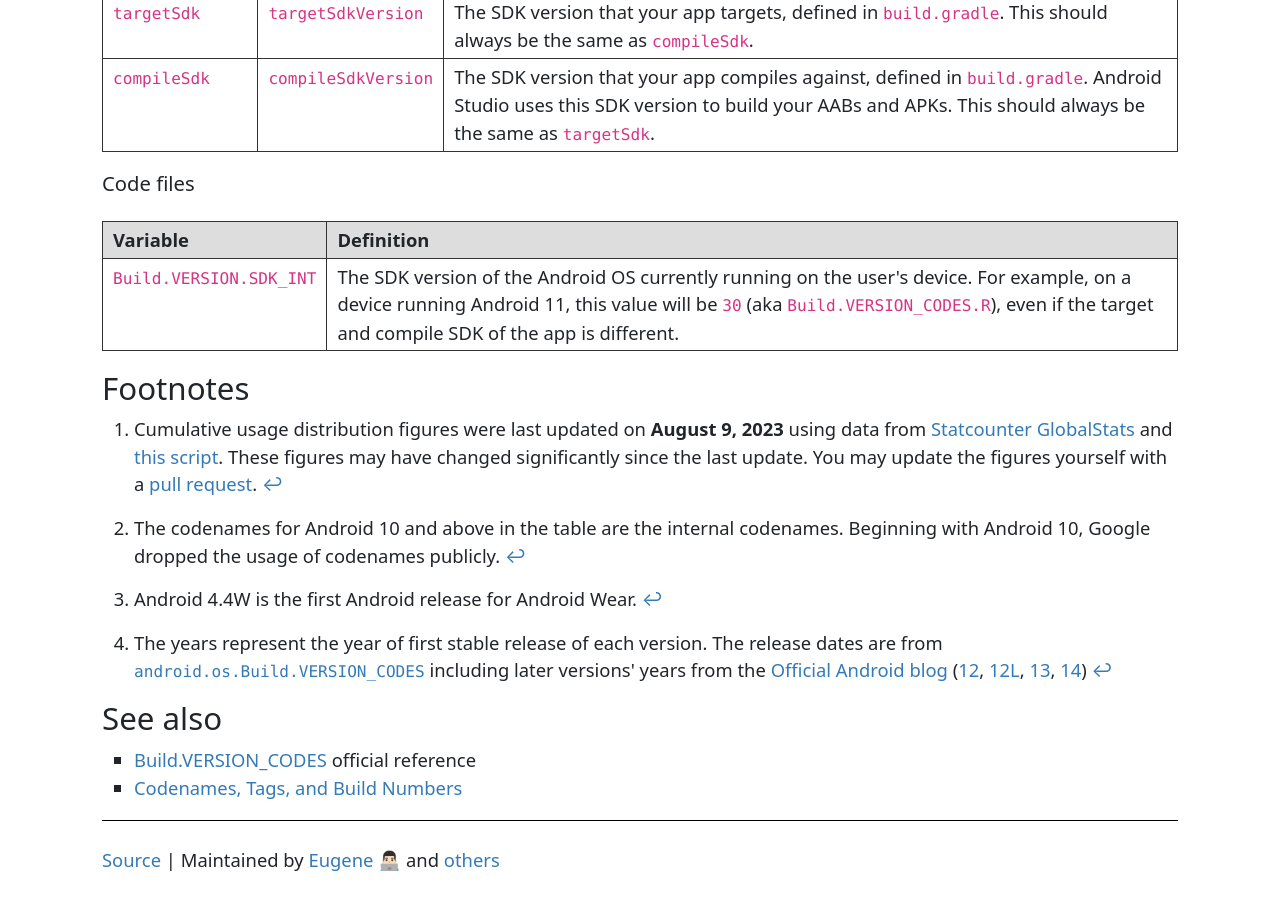
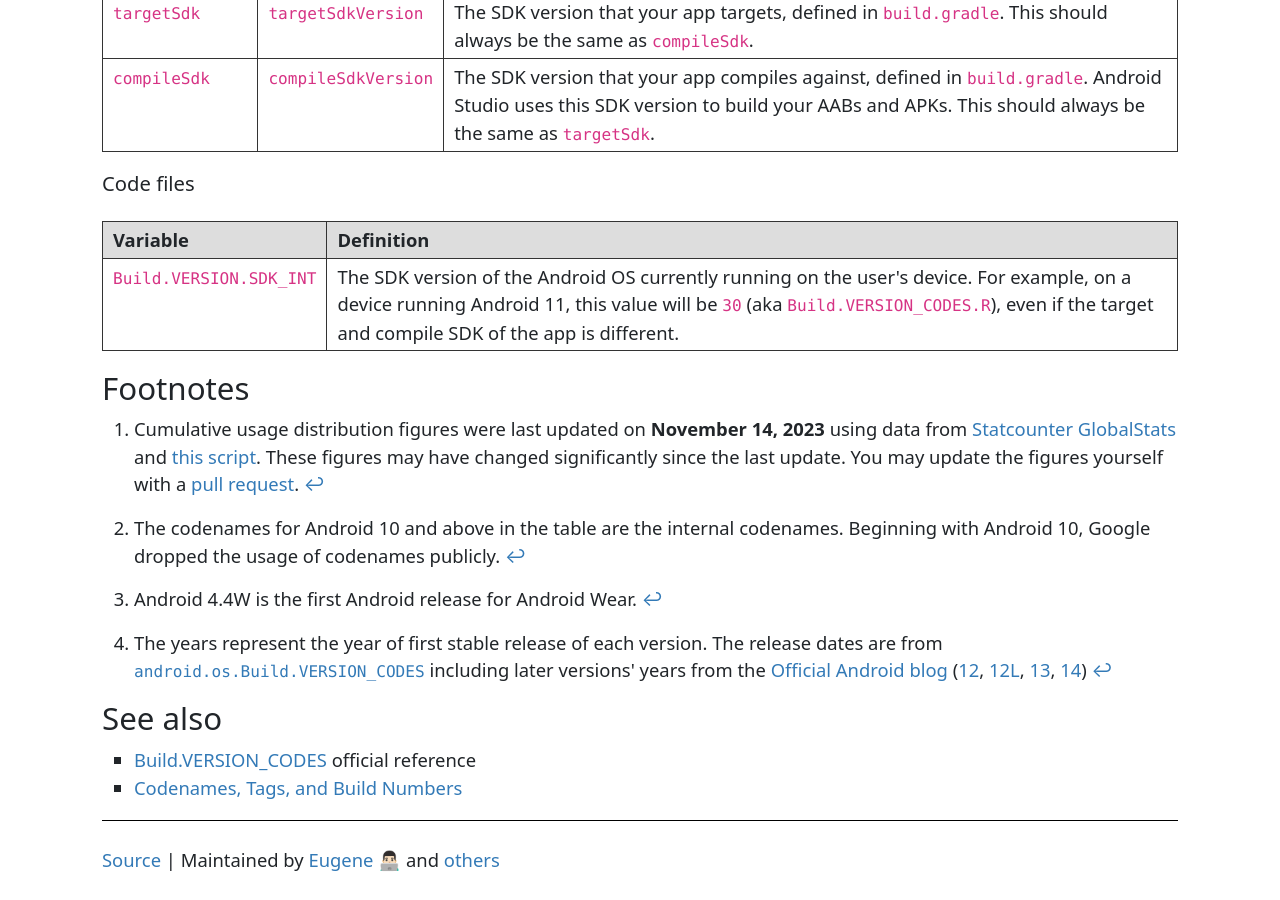
Before and after one commit to ebelinski/apilevels, a Jekyll site: the page built from index.md, in a window 1280 px wide and 900 px high, scrolled down 2182 px. Built offline with Jekyll 4.4.1, drawn with Linux system fonts in a browser that asks for light colours; comment, search, counter and statistics services are not loaded.

Commit message:
Update index.md

```diff
--- a/index.md
+++ b/index.md
@@ -364,7 +364,7 @@
 <div class="footnotes">
   <ol>
     <li id="fn:1">
-      <p>Cumulative usage distribution figures were last updated on <b>August 9, 2023</b> using data from <a href="https://gs.statcounter.com/android-version-market-share/mobile-tablet/worldwide">Statcounter GlobalStats</a> and <a href="https://github.com/ebelinski/apilevels/blob/main/meta/android-usage-generator.swift">this script</a>. These figures may have changed significantly since the last update. You may update the figures yourself with a <a href="https://github.com/ebelinski/apilevels">pull request</a>. <a href="#fnref:1" class="reversefootnote">↩</a></p>
+      <p>Cumulative usage distribution figures were last updated on <b>November 14, 2023</b> using data from <a href="https://gs.statcounter.com/android-version-market-share/mobile-tablet/worldwide">Statcounter GlobalStats</a> and <a href="https://github.com/ebelinski/apilevels/blob/main/meta/android-usage-generator.swift">this script</a>. These figures may have changed significantly since the last update. You may update the figures yourself with a <a href="https://github.com/ebelinski/apilevels">pull request</a>. <a href="#fnref:1" class="reversefootnote">↩</a></p>
     </li>
     <li id="fn:2">
       <p>The codenames for Android 10 and above in the table are the internal codenames. Beginning with Android 10, Google dropped the usage of codenames publicly. <a href="#fnref:2" class="reversefootnote">↩</a></p>
```
